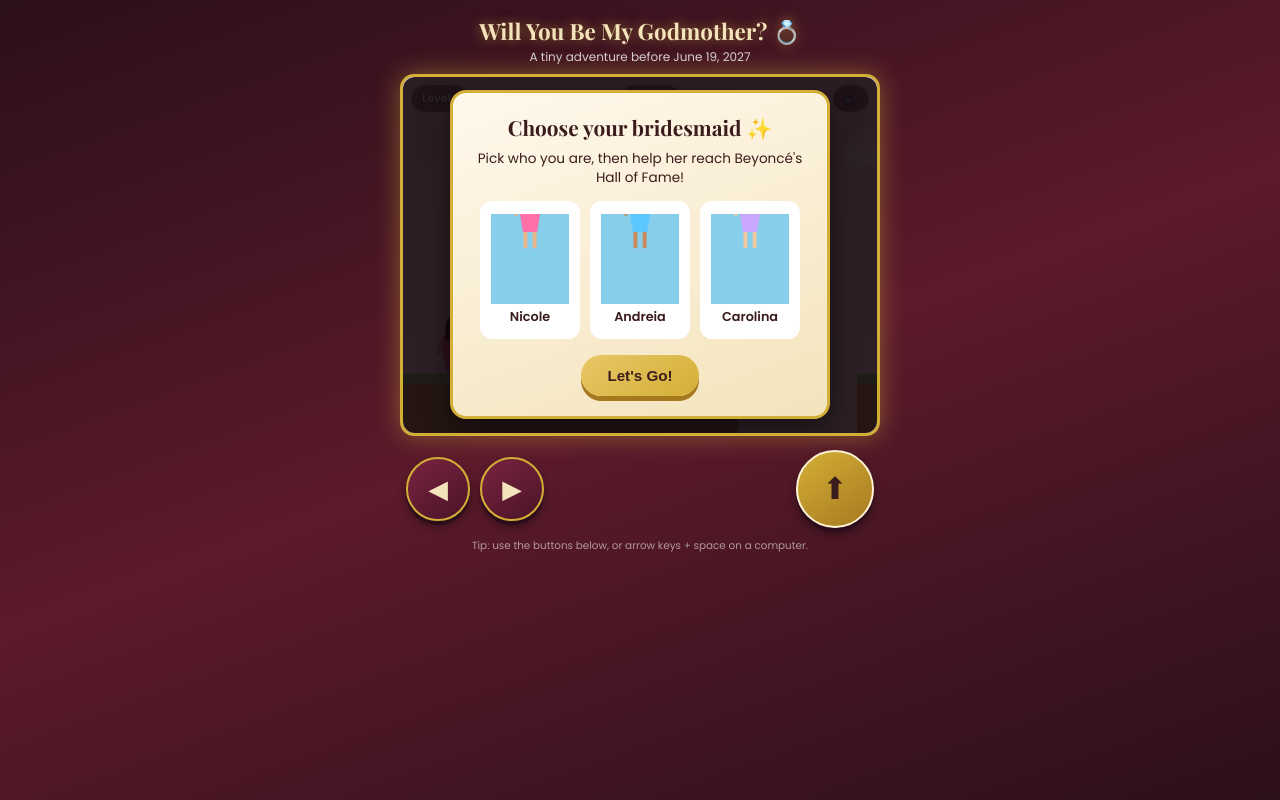
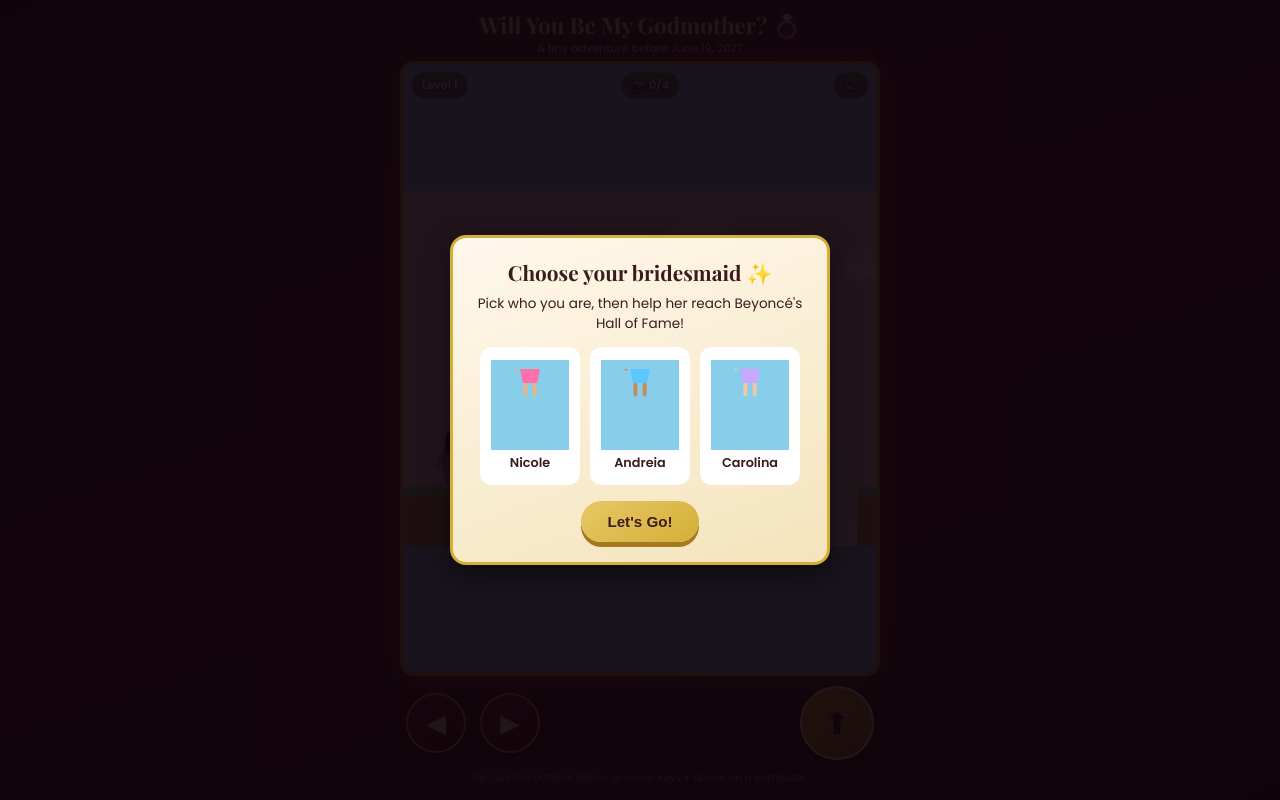
Before and after one commit to nunormoliveira/madrinhasgame, a plain HTML site: page index.html in a window 1280 px wide. Drawn offline with nearby package versions, Linux system fonts and the light colour scheme.

Commit message:
Add files via upload

```diff
--- a/index.html
+++ b/index.html
@@ -19,26 +19,31 @@
     background:linear-gradient(160deg,#2b0f1a,#5c1a2b 50%,#2b0f1a);
     font-family:'Poppins',sans-serif; color:#fff;
     overflow:hidden; touch-action:none;
+    overscroll-behavior:none;
   }
   #app{
-    max-width:520px; margin:0 auto; height:100%;
+    max-width:520px; margin:0 auto;
+    height:100vh; height:100dvh;
     display:flex; flex-direction:column; align-items:center;
     justify-content:flex-start; position:relative;
-    padding:10px; min-height:100vh;
+    padding:max(8px, env(safe-area-inset-top)) 10px calc(8px + env(safe-area-inset-bottom));
   }
   h1.title{
-    font-family:'Playfair Display',serif; font-size:1.4rem; text-align:center;
-    margin:6px 0 2px; color:var(--gold-light);
+    font-family:'Playfair Display',serif; font-size:clamp(1rem,4.5vw,1.4rem); text-align:center;
+    margin:2px 0 0; color:var(--gold-light);
     text-shadow:0 0 12px rgba(212,175,55,.6);
+    flex:0 0 auto;
   }
-  .subtitle{ font-size:.75rem; opacity:.8; text-align:center; margin-bottom:8px;}
+  .subtitle{ font-size:.7rem; opacity:.8; text-align:center; margin-bottom:4px; flex:0 0 auto;}
   #canvasWrap{
     position:relative; width:100%; max-width:480px;
+    flex:1 1 auto; min-height:0;
+    display:flex; align-items:center; justify-content:center;
     border-radius:14px; overflow:hidden;
     border:3px solid var(--gold);
     box-shadow:0 0 25px rgba(212,175,55,.45), inset 0 0 20px rgba(0,0,0,.4);
   }
-  canvas{ display:block; width:100%; height:auto; background:#87ceeb; }
+  canvas{ display:block; width:100%; height:100%; object-fit:contain; background:#87ceeb; touch-action:none; }
   #hud{
     position:absolute; top:8px; left:8px; right:8px;
     display:flex; justify-content:space-between; align-items:center;
@@ -51,29 +56,38 @@
   }
   #controls{
     display:flex; justify-content:space-between; align-items:center;
-    width:100%; max-width:480px; margin-top:14px; padding:0 6px;
+    width:100%; max-width:480px; flex:0 0 auto;
+    margin-top:10px; padding:0 6px;
   }
-  .dpad{ display:flex; gap:10px; }
+  .dpad{ display:flex; gap:14px; }
   .btn{
-    width:64px; height:64px; border-radius:50%;
+    width:60px; height:60px; border-radius:50%;
     background:linear-gradient(145deg,#7a2340,#4a1428);
     border:2px solid var(--gold);
     color:var(--gold-light); font-size:1.6rem;
     display:flex; align-items:center; justify-content:center;
     box-shadow:0 4px 0 #2b0c1a, 0 6px 10px rgba(0,0,0,.4);
+    touch-action:none;
   }
   .btn:active{ transform:translateY(3px); box-shadow:0 1px 0 #2b0c1a; }
   .btn.jump{
-    width:78px; height:78px; font-size:1.9rem;
+    width:74px; height:74px; font-size:1.9rem;
     background:linear-gradient(145deg,var(--gold),#a6791f);
     color:#3a1c1c; border-color:#fff4d6;
   }
+  footer.tip{ flex:0 0 auto; }
+  @media (max-height:640px){
+    .subtitle{ display:none; }
+    footer.tip{ display:none; }
+  }
   .hidden{ display:none !important; }
   .overlay{
-    position:absolute; inset:0; z-index:20;
-    background:rgba(15,4,10,.88);
+    position:fixed; inset:0; z-index:100;
+    background:rgba(15,4,10,.92);
     display:flex; flex-direction:column; align-items:center; justify-content:center;
-    padding:20px; text-align:center; gap:14px; border-radius:12px;
+    padding:max(20px, env(safe-area-inset-top)) 16px calc(20px + env(safe-area-inset-bottom));
+    text-align:center; gap:14px; border-radius:0;
+    overflow-y:auto; -webkit-overflow-scrolling:touch;
   }
   .card{
     background:linear-gradient(160deg,#fff8ec,#f4e4bc);
```
